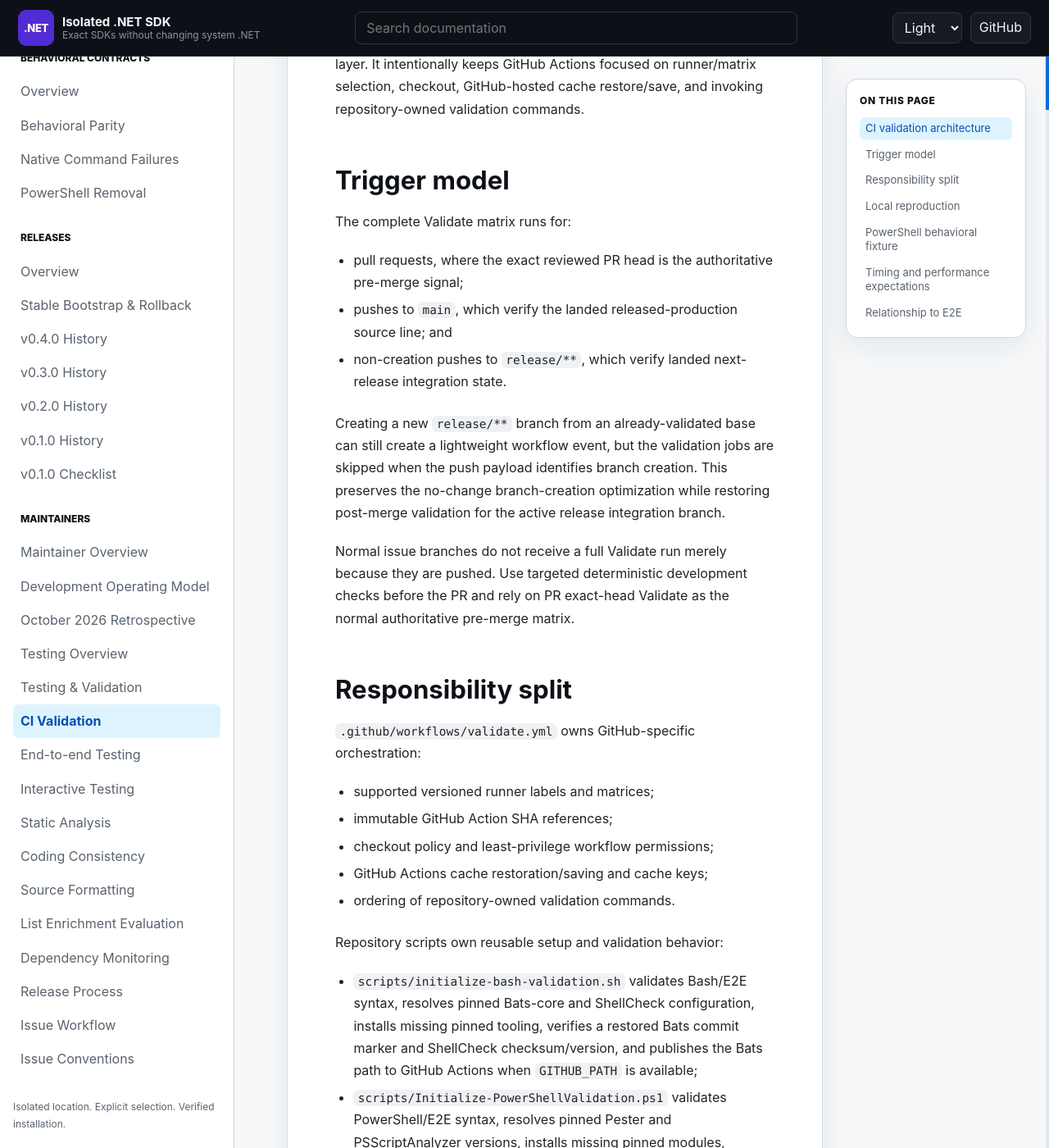
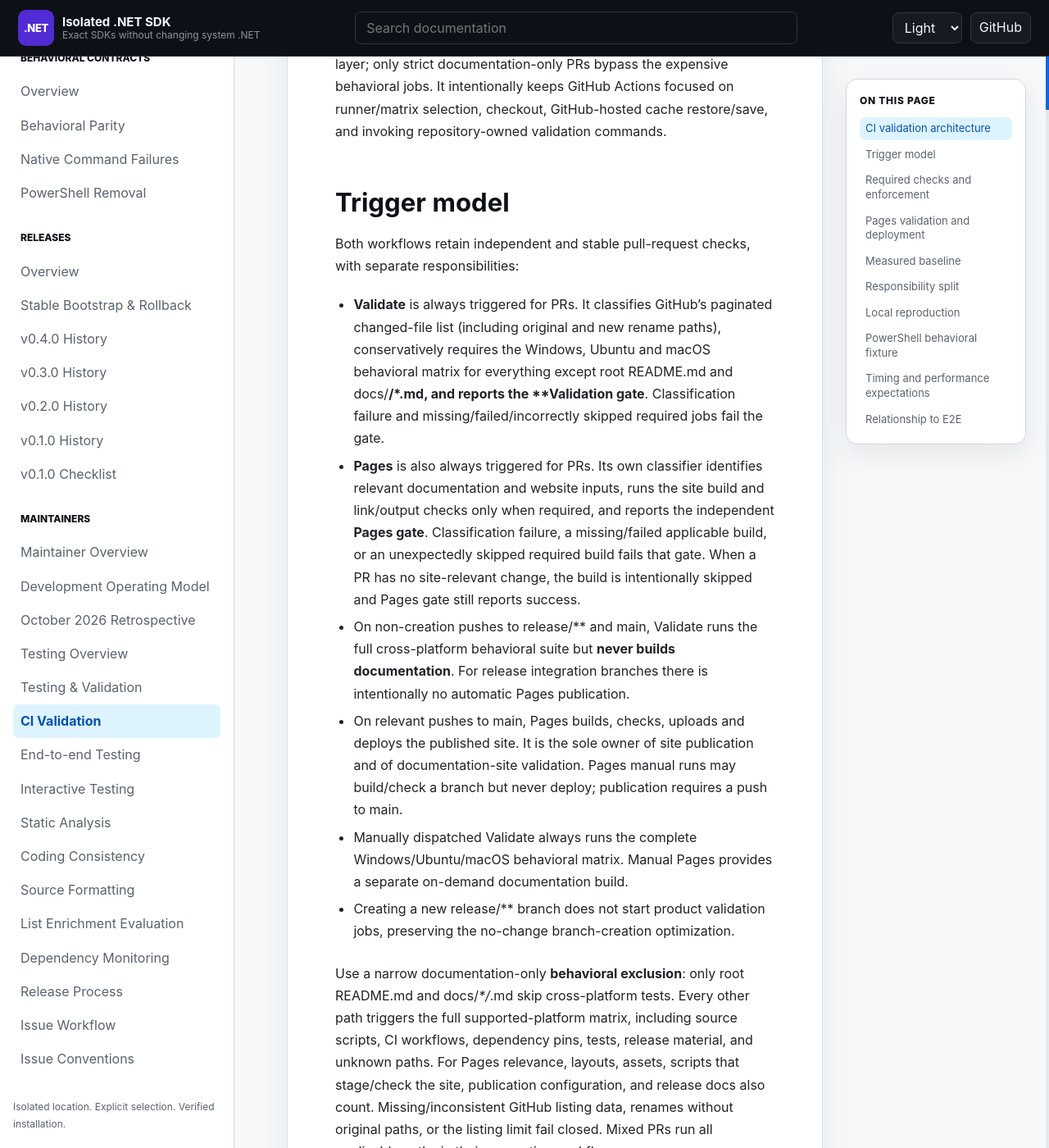
Before and after one commit to infoconex/isolated-dotnet-sdk, a Jekyll site: the page built from docs/maintainers/testing/ci-validation.md, in a window 1280 px wide and 1400 px high, scrolled down 288 px. Shown: the whole window at 82% size. Built offline with Jekyll 4.4.1, drawn with Linux system fonts in a browser that asks for light colours; our own code applies the rules of GitHub Pages for plain Markdown files; some of the changed text lies outside the part shown.

Commit message:
ci: optimize independent Validate and Pages workflows (#208)
Route documentation-only pull requests without cross-platform behavioral runners. Keep site checks and main-only publication in Pages, with independent fail-closed Validation and Pages gates.

Refs #208

````diff
--- a/docs/maintainers/testing/ci-validation.md
+++ b/docs/maintainers/testing/ci-validation.md
@@ -1,18 +1,42 @@
 # CI validation architecture
 
-`Validate` is the deterministic pre-merge and post-merge confidence layer. It intentionally keeps GitHub Actions focused on runner/matrix selection, checkout, GitHub-hosted cache restore/save, and invoking repository-owned validation commands.
+`Validate` is the deterministic pre-merge and post-merge confidence layer; only strict documentation-only PRs bypass the expensive behavioral jobs. It intentionally keeps GitHub Actions focused on runner/matrix selection, checkout, GitHub-hosted cache restore/save, and invoking repository-owned validation commands.
 
 ## Trigger model
 
-The complete Validate matrix runs for:
+Both workflows retain independent and stable pull-request checks, with separate responsibilities:
 
-- pull requests, where the exact reviewed PR head is the authoritative pre-merge signal;
-- pushes to `main`, which verify the landed released-production source line; and
-- non-creation pushes to `release/**`, which verify landed next-release integration state.
+- **Validate** is always triggered for PRs. It classifies GitHub's paginated changed-file list (including original and new rename paths), conservatively requires the Windows, Ubuntu and macOS behavioral matrix for everything except root README.md and docs/**/*.md, and reports the **Validation gate**. Classification failure and missing/failed/incorrectly skipped required jobs fail the gate.
+- **Pages** is also always triggered for PRs. Its own classifier identifies relevant documentation and website inputs, runs the site build and link/output checks only when required, and reports the independent **Pages gate**. Classification failure, a missing/failed applicable build, or an unexpectedly skipped required build fails that gate. When a PR has no site-relevant change, the build is intentionally skipped and Pages gate still reports success.
+- On non-creation pushes to release/** and main, Validate runs the full cross-platform behavioral suite but **never builds documentation**. For release integration branches there is intentionally no automatic Pages publication.
+- On relevant pushes to main, Pages builds, checks, uploads and deploys the published site. It is the sole owner of site publication and of documentation-site validation. Pages manual runs may build/check a branch but never deploy; publication requires a push to main.
+- Manually dispatched Validate always runs the complete Windows/Ubuntu/macOS behavioral matrix. Manual Pages provides a separate on-demand documentation build.
+- Creating a new release/** branch does not start product validation jobs, preserving the no-change branch-creation optimization.
 
-Creating a new `release/**` branch from an already-validated base can still create a lightweight workflow event, but the validation jobs are skipped when the push payload identifies branch creation. This preserves the no-change branch-creation optimization while restoring post-merge validation for the active release integration branch.
+Use a narrow documentation-only **behavioral exclusion**: only root README.md and docs/**/*.md skip cross-platform tests. Every other path triggers the full supported-platform matrix, including source scripts, CI workflows, dependency pins, tests, release material, and unknown paths. For Pages relevance, layouts, assets, scripts that stage/check the site, publication configuration, and release docs also count. Missing/inconsistent GitHub listing data, renames without original paths, or the listing limit fail closed. Mixed PRs run all applicable paths in their respective workflows.
 
-Normal issue branches do not receive a full Validate run merely because they are pushed. Use targeted deterministic development checks before the PR and rely on PR exact-head Validate as the normal authoritative pre-merge matrix.
+## Required checks and enforcement
+
+The two stable PR job identities are **Validation gate** and **Pages gate**, both with source github-actions. Configure **both** as required checks in the active main and release/** rulesets. Never require individually conditional jobs, since GitHub can consider a skipped job successful. Do not put workflow-level path filters on either PR workflow, since a required check for an untriggered workflow may remain pending. Both gates report an explicit terminal status for every PR.
+
+The repository rulesets previously required PRs/squash merges but no CI checks. Ruleset edits require repository administration and must be verified after applying them; until then the successful checks are advisory, not branch enforced.
+
+## Pages validation and deployment
+
+The Pages build job performs local Markdown file-link checks through .github/scripts/check-documentation-links.js, stages the site through .github/scripts/prepare-pages-source.sh, runs the pinned Jekyll build, and checks generated navigation, release-history linkage, search assets, and bootstrap presence through .github/scripts/validate-pages-output.sh. The local link checker does not validate external HTTP availability or heading anchors.
+
+A relevant Pages PR gets build and gate results without publication or artifact upload. A main push receives the full Pages build and publication pipeline. The distinct E2E and release workflows are not changed by this optimization.
+
+Reproduce routing and link checks locally with:
+
+```bash
+node --test tests/node/ci-validation.test.js tests/node/documentation-links.test.js
+node .github/scripts/check-documentation-links.js
+```
+
+## Measured baseline
+
+On October 18, 2026, documentation-only PR #207 consumed 48 runner-seconds Ubuntu, 62 macOS, and 201 Windows in Validate (311 combined; 206 elapsed), and 26 runner-seconds in Pages. Earlier smoke-test PR #210 confirmed that the conditional behavioral jobs can skip successfully. This two-workflow design eliminates three behavioral runners for docs-only changes, does not launch documentation builds from Validate, and retains a dedicated required-check identity for each workflow. Compare GitHub job results and timestamps on actual PR heads instead of treating timing as a hard fail threshold.
 
 ## Responsibility split
 
````
Also changed, not shown: docs/maintainers/issues/issue-workflow.md (+3 -3 lines), tests/node/ci-validation.test.js (added, +108 -0 lines), tests/node/documentation-links.test.js (added, +38 -0 lines), .github/pull_request_template.md, .github/scripts/check-documentation-links.js (added), .github/scripts/check-pages-gate.js (added), .github/scripts/check-validation-gate.js (added), .github/scripts/classify-ci-changes.js (added), .github/workflows/pages.yml, .github/workflows/validate.yml, 2 other files.
